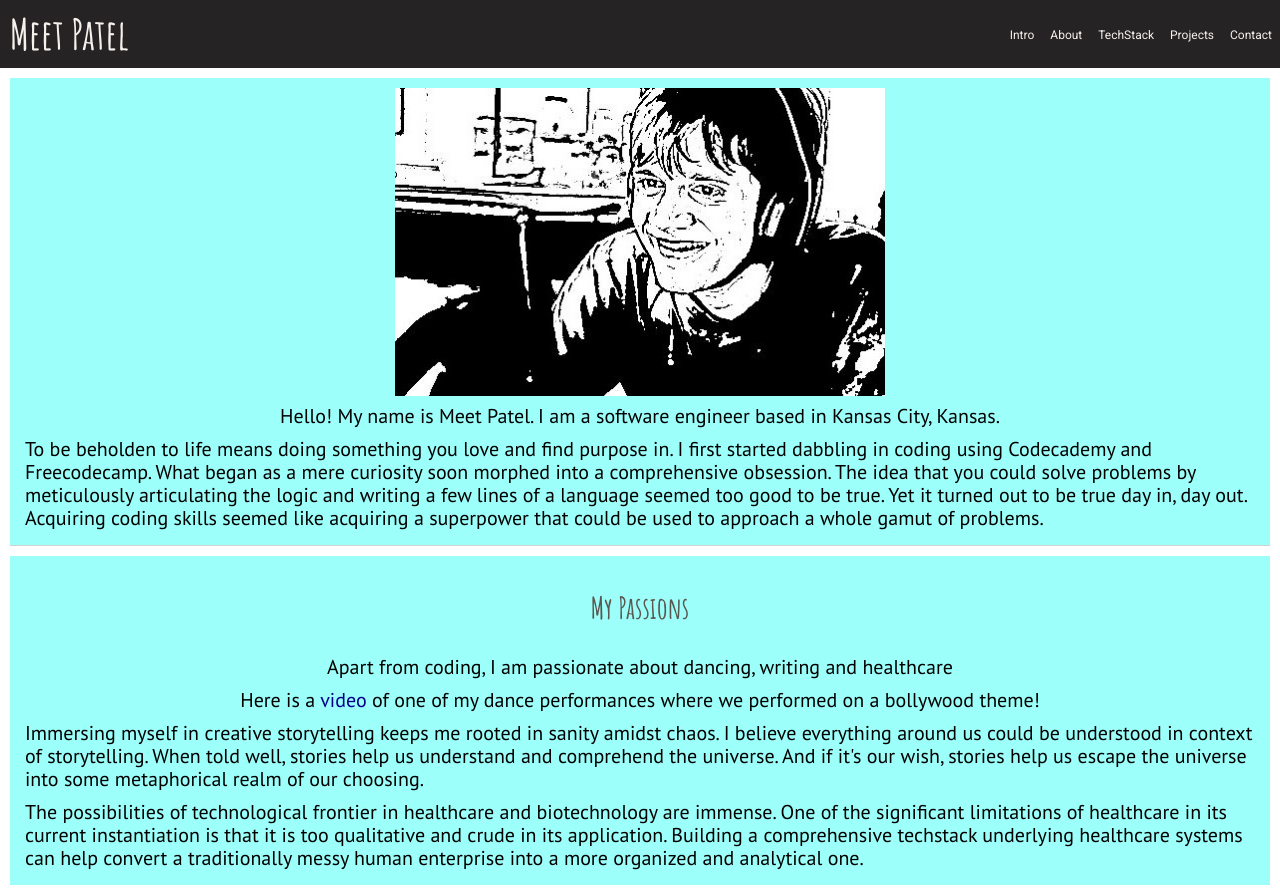
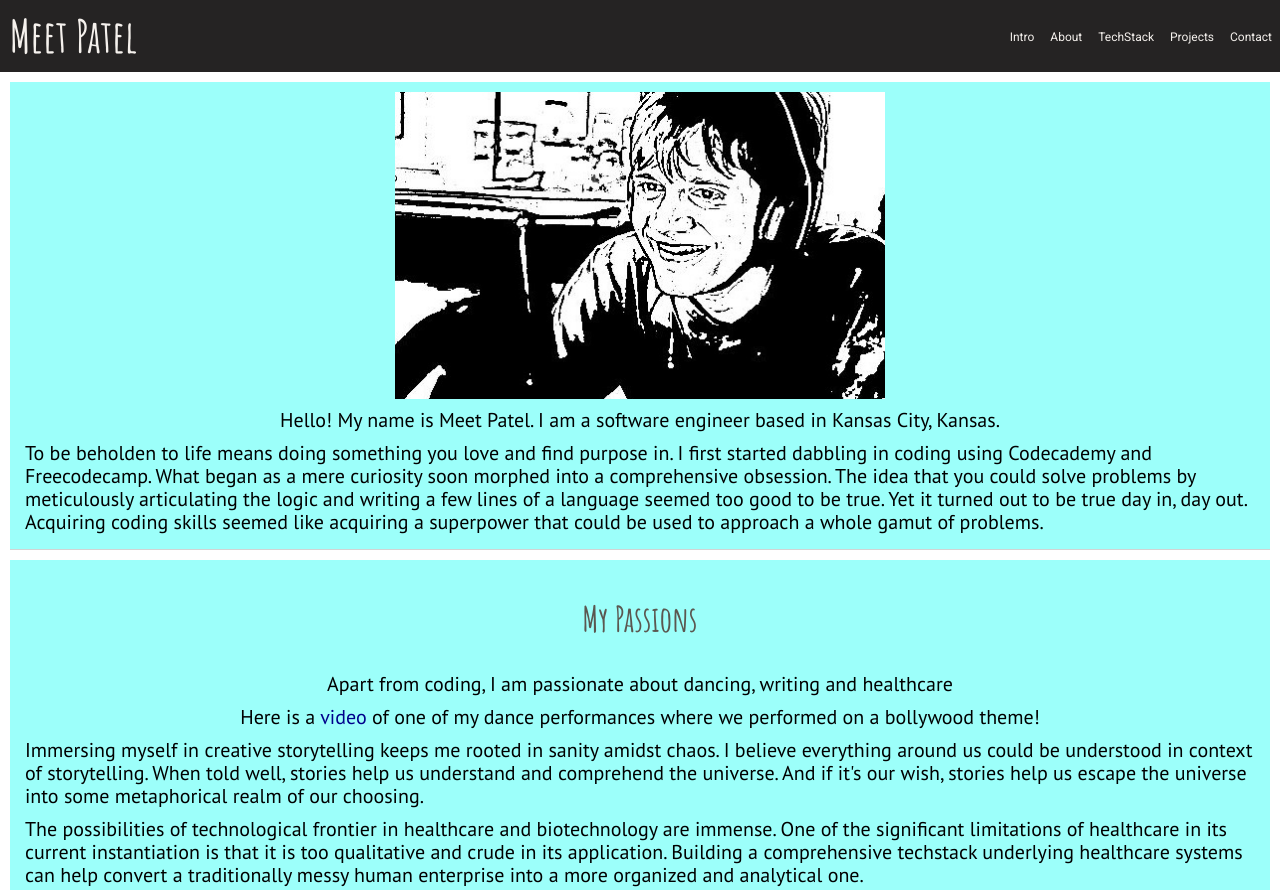
Before and after one commit to MeetPatel89/thinkful-portfolio, a plain HTML site: page index.html in a window 1280 px wide. Shown: the top 890 px of the page. Drawn offline with nearby package versions, Linux system fonts and the light colour scheme; a script that the page names is missing.

Commit message:
refactor font-sizes

```diff
--- a/style.css
+++ b/style.css
@@ -262,7 +262,11 @@ footer {
   }
 
   header h1 {
-    font-size: 42px;
+    font-size: 45px;
+  }
+
+  h2 {
+    font-size: 35px;
   }
 
   .gif {
```
